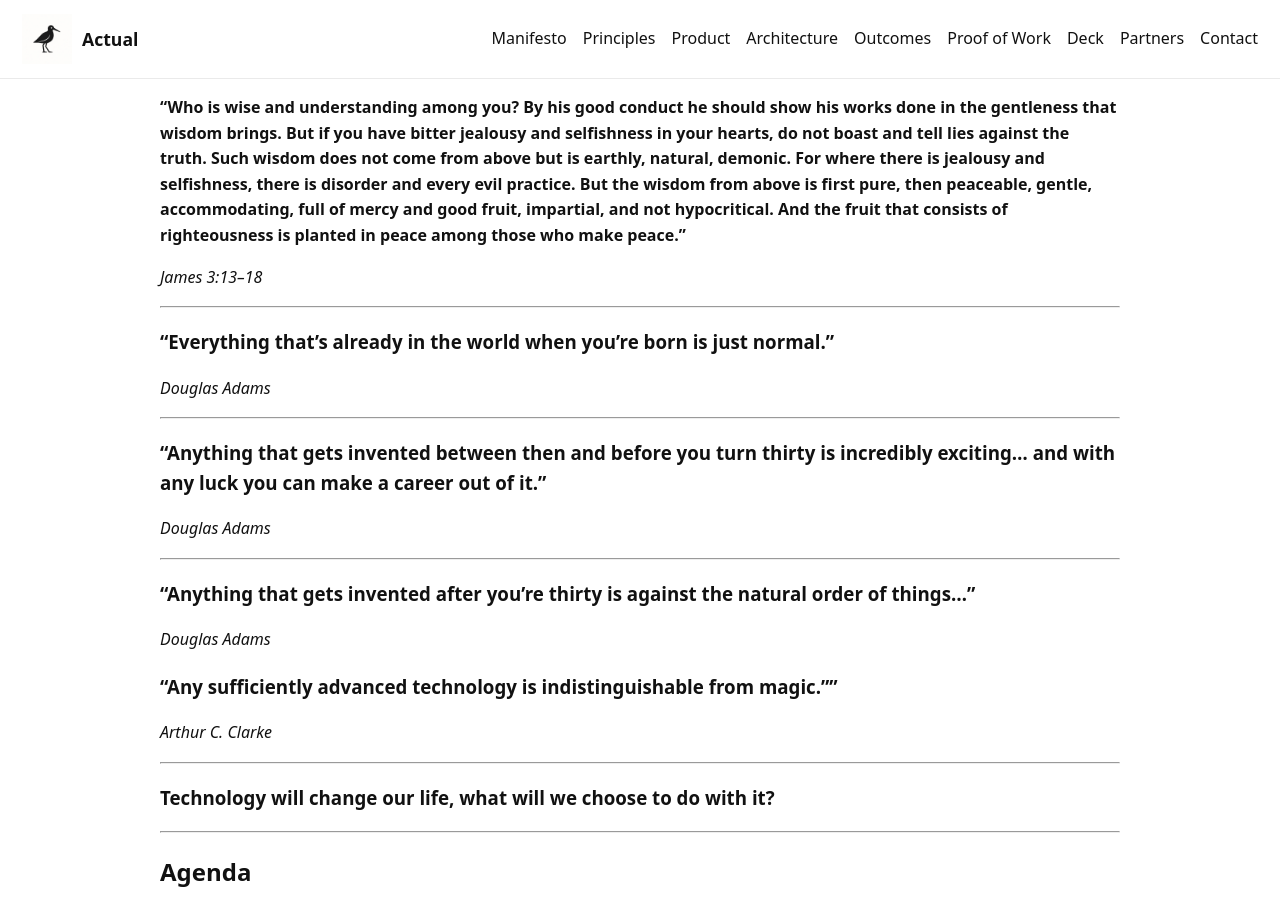
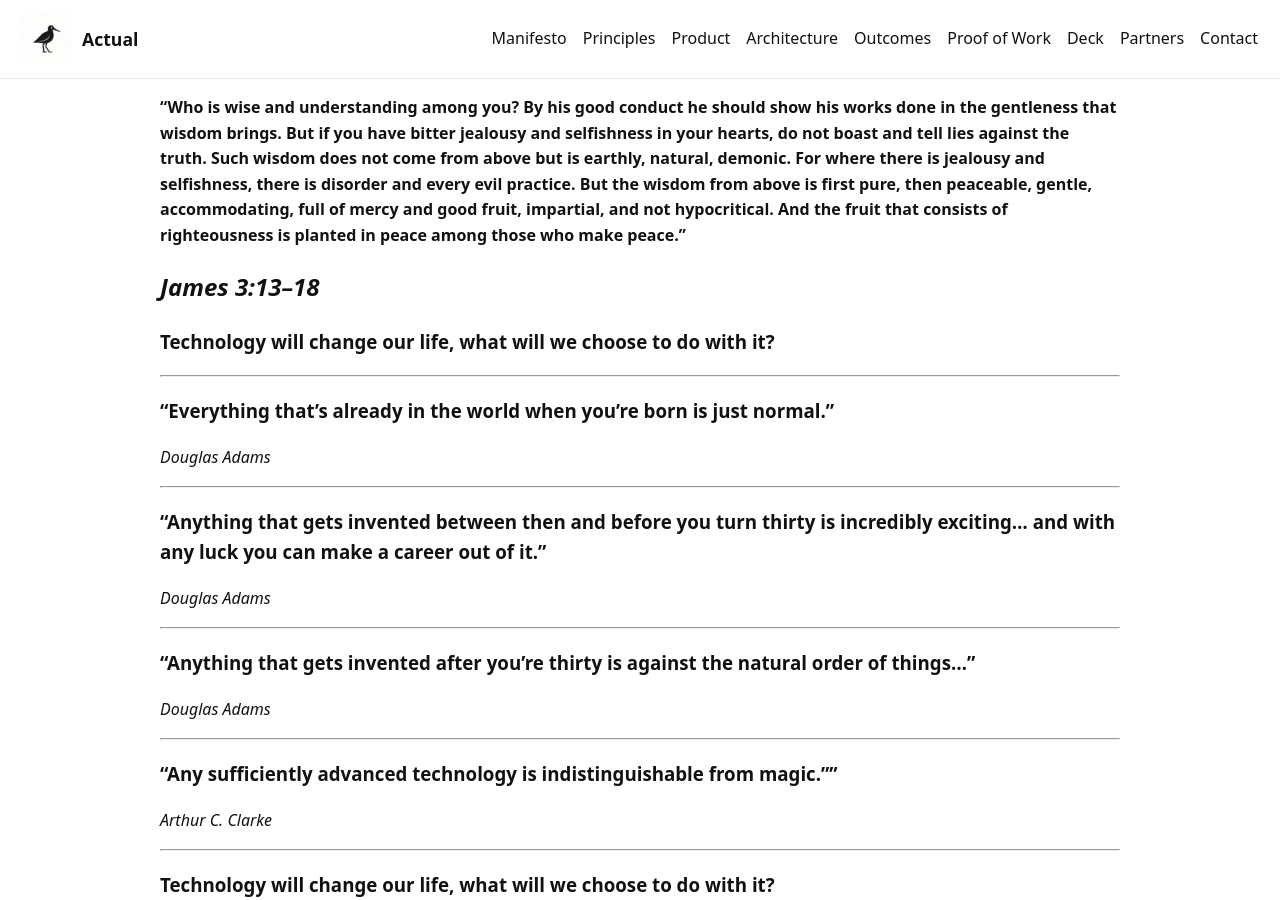
Before and after one commit to greg-e/limosa.work, a Jekyll site: the page built from docs/slides.md, in a window 1280 px wide and 900 px high. Built offline with Jekyll 4.4.1, drawn with Linux system fonts in a browser that asks for light colours; our own code applies the rules of GitHub Pages for plain Markdown files.

Commit message:
Update slides.md

```diff
--- a/docs/slides.md
+++ b/docs/slides.md
@@ -1,6 +1,8 @@
 **“Who is wise and understanding among you? By his good conduct he should show his works done in the gentleness that wisdom brings. But if you have bitter jealousy and selfishness in your hearts, do not boast and tell lies against the truth. Such wisdom does not come from above but is earthly, natural, demonic. For where there is jealousy and selfishness, there is disorder and every evil practice. But the wisdom from above is first pure, then peaceable, gentle, accommodating, full of mercy and good fruit, impartial, and not hypocritical. And the fruit that consists of righteousness is planted in peace among those who make peace.”**
 
 *James 3:13–18*
+---
+### Technology will change our life, what will we choose to do with it?
 
 ---
 ### “Everything that’s already in the world when you’re born is just normal."
@@ -14,6 +16,7 @@
 ### “Anything that gets invented after you’re thirty is against the natural order of things…”
 *Douglas Adams*
 
+---
 ### “Any sufficiently advanced technology is indistinguishable from magic."”
 *Arthur C. Clarke*
 
```
